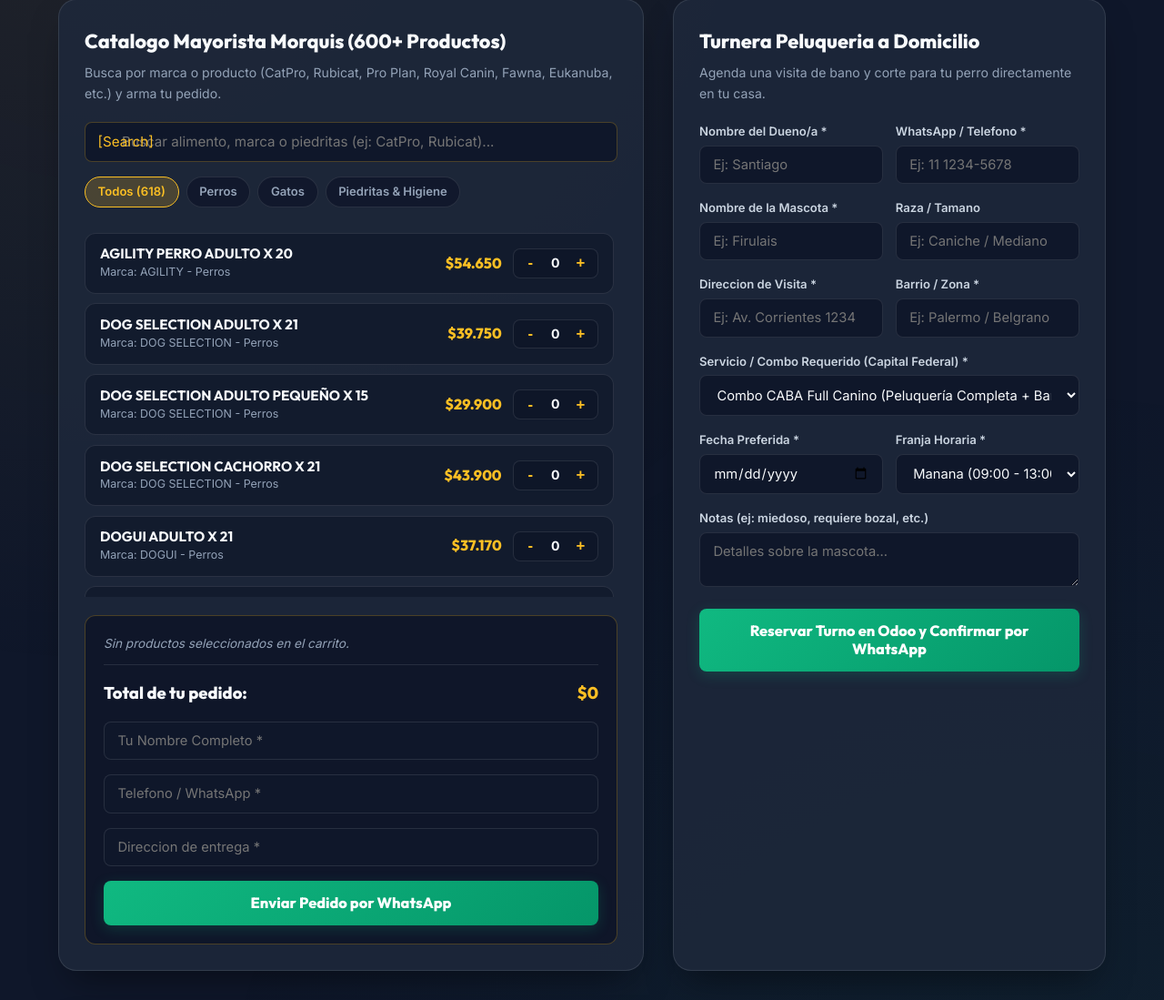
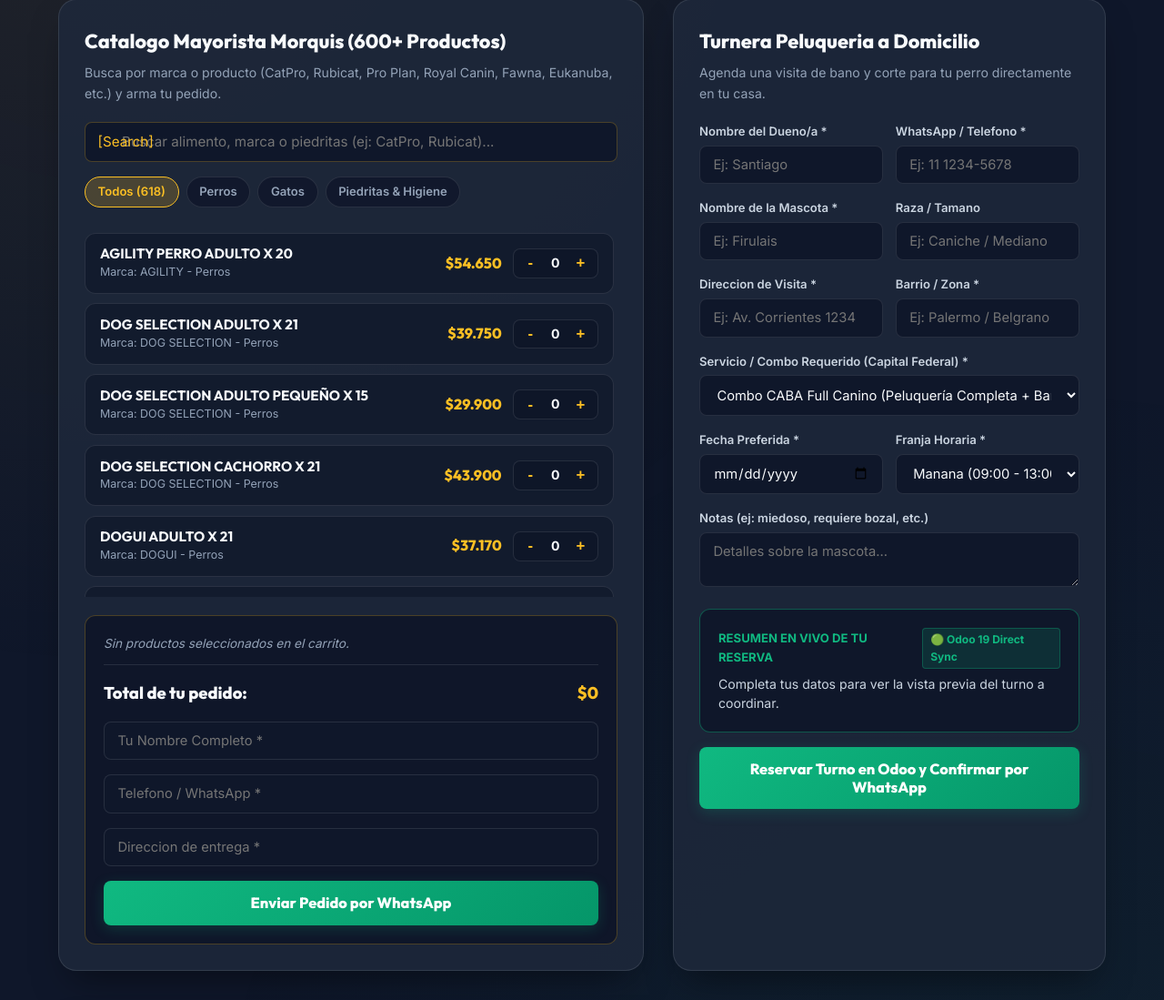
Before and after one commit to smnacu/itdelivery_web, a PHP site: page /almitas in a window 1280 px wide. Shown: the part 724-1823 px from the top of the page at 91% size. Run offline with PHP 8.4, Linux system fonts and the light colour scheme.

Commit message:
feat(almitas): security hardening, Odoo 19 expected_revenue fix, CABA SEO and Peirano turnera merge

```diff
--- a/almitas/api.php
+++ b/almitas/api.php
@@ -243,8 +243,8 @@
                 'name'            => "Pedido Mayorista: $dueno_nombre - $" . number_format($data['total_amount'], 0, ',', '.'),
                 'partner_id'      => $partner_id,
                 'contact_name'    => $dueno_nombre,
-                'phone'           => $telefono,
-                'planned_revenue' => $data['total_amount'],
+                'phone'            => $telefono,
+                'expected_revenue' => $data['total_amount'],
                 'description'     => $lead_desc,
                 'company_id'      => COMPANY['Almitas Peludas'],
             ]],
--- a/almitas/cron_odoo_sync.php
+++ b/almitas/cron_odoo_sync.php
@@ -108,8 +108,8 @@
                     'name'            => "Pedido Mayorista: {$data['dueno_nombre']} - $" . number_format($data['total_amount'], 0, ',', '.'),
                     'partner_id'      => $partner_id,
                     'contact_name'    => $data['dueno_nombre'],
-                    'phone'           => $data['telefono'],
-                    'planned_revenue' => $data['total_amount'],
+                    'phone'            => $data['telefono'],
+                    'expected_revenue' => $data['total_amount'],
                     'description'     => $lead_desc,
                     'company_id'      => COMPANY['Almitas Peludas'],
                 ]],
--- a/almitas/index.php
+++ b/almitas/index.php
@@ -965,6 +965,17 @@
                         <textarea id="notas" rows="2" placeholder="Detalles sobre la mascota..."></textarea>
                     </div>
 
+                    <!-- Live Reservation Summary Card (Merged from Peirano Pattern) -->
+                    <div id="live-summary-card" class="cart-summary" style="margin-bottom: 1rem; border-color: rgba(16, 185, 129, 0.4); background: rgba(15, 23, 42, 0.9);">
+                        <div style="font-size: 0.82rem; font-weight: 700; color: var(--emerald); margin-bottom: 0.4rem; display: flex; align-items: center; justify-content: space-between;">
+                            <span>RESUMEN EN VIVO DE TU RESERVA</span>
+                            <span class="status-badge" style="background: rgba(16,185,129,0.15); padding: 0.15rem 0.5rem; border-radius: 4px; border: 1px solid rgba(16,185,129,0.3); font-size: 0.75rem;">🟢 Odoo 19 Direct Sync</span>
+                        </div>
+                        <div id="summary-text-detail" style="font-size: 0.88rem; color: var(--text-secondary); line-height: 1.5;">
+                            Completa tus datos para ver la vista previa del turno a coordinar.
+                        </div>
+                    </div>
+
                     <button type="submit" class="btn-primary btn-whatsapp" id="btn-submit-apt">
                         Reservar Turno en Odoo y Confirmar por WhatsApp
                     </button>
@@ -1268,7 +1279,48 @@
             setTimeout(() => toast.classList.remove('show'), 3000);
         }
 
-        document.addEventListener('DOMContentLoaded', renderCatalog);
+        function updateLiveSummary() {
+            const dueno = document.getElementById('dueno_nombre')?.value.trim() || 'Cliente';
+            const mascota = document.getElementById('mascota_nombre')?.value.trim() || 'Mascota';
+            const servicio = document.getElementById('servicio')?.value || 'Servicio a seleccionar';
+            const fecha = document.getElementById('fecha_turno')?.value || '';
+            const horario = document.getElementById('horario_turno')?.value || '';
+            const barrio = document.getElementById('barrio_zona')?.value.trim() || 'CABA';
+
+            const summaryEl = document.getElementById('summary-text-detail');
+            if (summaryEl) {
+                summaryEl.innerHTML = `
+                    <strong>Reserva para:</strong> ${dueno} &bull; <strong>Mascota:</strong> ${mascota}<br>
+                    <strong>Combo/Servicio:</strong> ${servicio}<br>
+                    <strong>Fecha & Horario:</strong> ${fecha ? fecha : 'Por definir'} (${horario}) &bull; <strong>Zona:</strong> ${barrio}
+                `;
+            }
+        }
+
+        document.addEventListener('DOMContentLoaded', () => {
+            renderCatalog();
+
+            // Bind live reservation summary listeners (Peirano pattern)
+            const inputs = ['dueno_nombre', 'mascota_nombre', 'servicio', 'fecha_turno', 'horario_turno', 'barrio_zona'];
+            inputs.forEach(id => {
+                const el = document.getElementById(id);
+                if (el) {
+                    el.addEventListener('input', updateLiveSummary);
+                    el.addEventListener('change', updateLiveSummary);
+                }
+            });
+
+            // Sunday validation listener
+            document.getElementById('fecha_turno')?.addEventListener('change', function() {
+                if (!this.value) return;
+                const chosenDate = new Date(this.value + 'T00:00:00');
+                if (chosenDate.getDay() === 0) { // 0 = Domingo
+                    alert('Atención: Los domingos no realizamos atención a domicilio. Por favor selecciona una fecha de lunes a sábado.');
+                    this.value = '';
+                    updateLiveSummary();
+                }
+            });
+        });
     </script>
 </body>
 </html>
```
Also changed, not shown: 1 other file.
